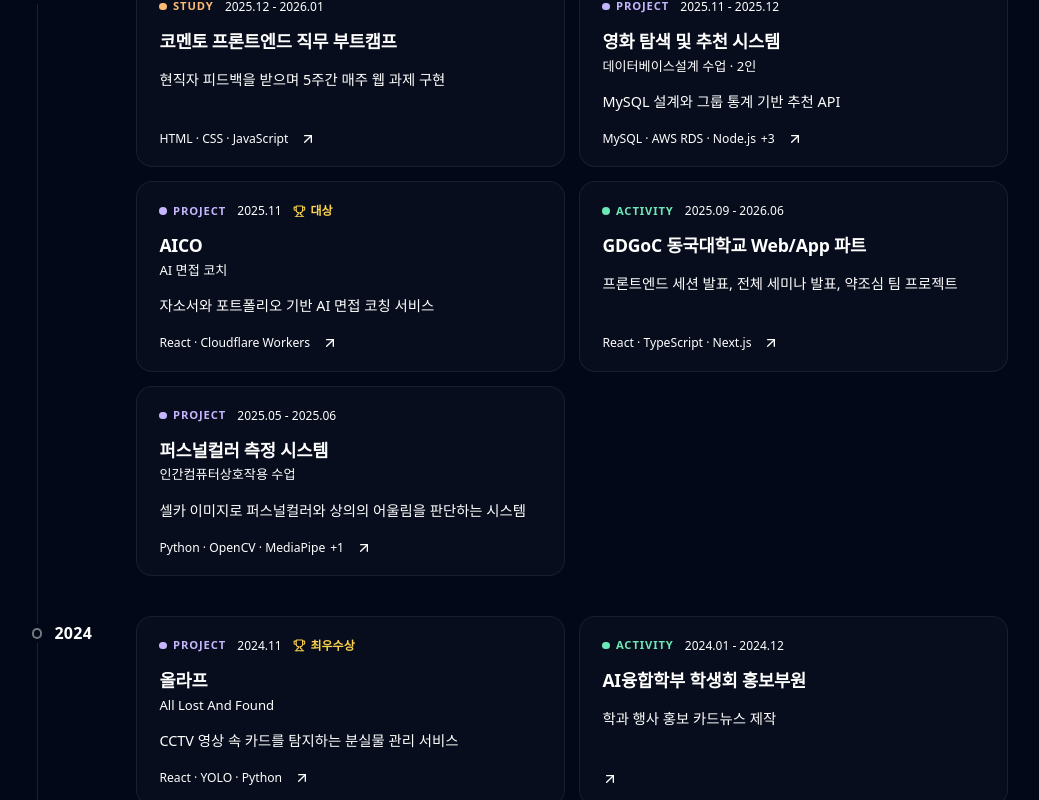
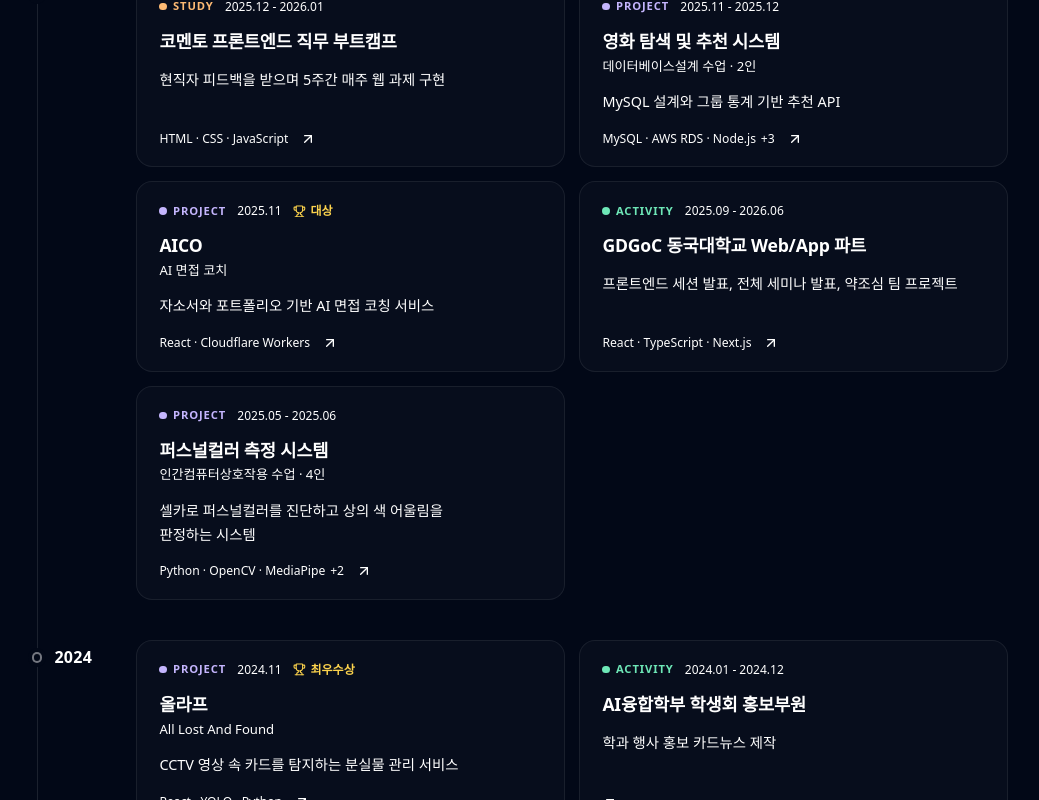
Before and after one commit to eae22/portfolio, a Next.js app: page / in a window 1280 px wide. Shown: the part 3182-3982 px from the top of the page, without its empty margins (120-1159 px from the left). Built offline with nearby package versions, Linux system fonts and the light colour scheme.

Commit message:
✨ feat: 퍼스널컬러 측정 시스템 상세 내용 보강 (#4)

```diff
--- a/src/content/experience.ts
+++ b/src/content/experience.ts
@@ -114,33 +114,42 @@ export const experiences: ExperienceItem[] = [
   {
     id: "personal-color",
     title: "퍼스널컬러 측정 시스템",
-    subtitle: "인간컴퓨터상호작용 수업",
+    subtitle: "인간컴퓨터상호작용 수업 · 4인",
     category: "Project",
-    tracks: ["AI"],
+    tracks: ["AI", "Frontend"],
     period: { start: "2025.05", end: "2025.06" },
-    summary: "셀카 이미지로 퍼스널컬러와 상의의 어울림을 판단하는 시스템",
+    summary: "셀카로 퍼스널컬러를 진단하고 상의 색 어울림을 판정하는 시스템",
+    github: "https://github.com/eae22/SSEOP",
     overview:
-      "셀카 이미지에서 피부톤 기반 퍼스널컬러를 측정하고, 입고 있는 상의 색과 잘 어울리는지 판단하는 전공 수업 프로젝트입니다.",
+      "셀카와 기준 용지 사진으로 피부톤 기반 퍼스널컬러를 진단하고, 입고 있는 상의 색이 그 톤과 어울리는지 판정하는 전공 수업 프로젝트입니다. 상의 영역 추출과 대표 색상 분석을 맡아 패턴 의상에서도 대표 색을 고르는 기준을 설계했고, React 웹 환경을 세팅해 진단 결과 화면에 계절별 추천 팔레트를 표시했습니다.",
     features: [
       {
         title: "상의 영역 추출",
-        desc: "MediaPipe와 OpenCV로 이미지에서 상의 영역을 분리합니다.",
+        desc: "MediaPipe로 인물을 분리하고 얼굴 영역을 제외한 뒤, OpenCV 후처리로 상의 영역만 남깁니다.",
       },
       {
         title: "대표 색상 판별",
-        desc: "K-Means로 상의의 대표 색상을 구합니다.",
+        desc: "Elbow 기법으로 군집 수를 정하고 K-Means로 상의의 대표 색상과 비율을 구합니다.",
+      },
+      {
+        title: "어울림 판정과 결과 화면",
+        desc: "조명을 보정한 피부색과 상의 대표 색의 계절 톤을 각각 정해 같은지로 어울림을 판정하고, 웹에서 추천 팔레트와 코디를 보여줍니다.",
       },
     ],
-    stack: ["Python", "OpenCV", "MediaPipe", "K-Means"],
+    stack: ["Python", "OpenCV", "MediaPipe", "scikit-learn", "React"],
     roles: [
-      "데이터 수집",
-      "이미지 전처리",
-      "상의 영역 추출과 색상 분석 로직 구현",
+      "검증용 테스트 이미지 촬영·수집 (30장)",
+      "이미지 전처리와 상의 영역 추출·대표 색상 분석 구현",
+      "React 웹 환경 세팅과 결과 화면 팔레트 표시 구현",
     ],
     problems: [
       {
         title: "패턴 의상과 가림에서 색상이 틀어지던 문제",
-        desc: "줄무늬, 체크, 그라데이션 의상이나 머리카락에 가려진 경우 판별이 자주 틀렸습니다. 테스트 이미지 30장을 직접 촬영해 검증하고, 최대 군집 비율이 과반이면 그 색을 채택하고 아니면 비율 순으로 합산하는 기준을 설계했습니다.",
+        desc: "줄무늬·체크·그라데이션 의상이나 머리카락에 가려진 상의는 대표 색 판별이 자주 틀렸습니다. 직접 촬영한 테스트 이미지 30장으로 검증하며, 가장 큰 군집이 50% 이상이면 그 색을 쓰고 아니면 큰 군집부터 누적 50% 이상이 될 때까지 묶어 가중 평균하는 기준을 설계했습니다.",
+      },
+      {
+        title: "상의 색에 얼굴·배경이 섞이는 문제",
+        desc: "셀카에는 얼굴·머리카락·배경이 함께 찍혀 인물 영역을 그대로 쓰면 상의가 아닌 색이 분석에 섞입니다. MediaPipe Selfie Segmentation으로 인물을 분리한 뒤 Face Mesh로 찾은 얼굴을 넓혀 빼고, 얼굴 아래 범위에서 가장 큰 영역만 남겨 상의 마스크를 만들었습니다.",
       },
     ],
   },
```
